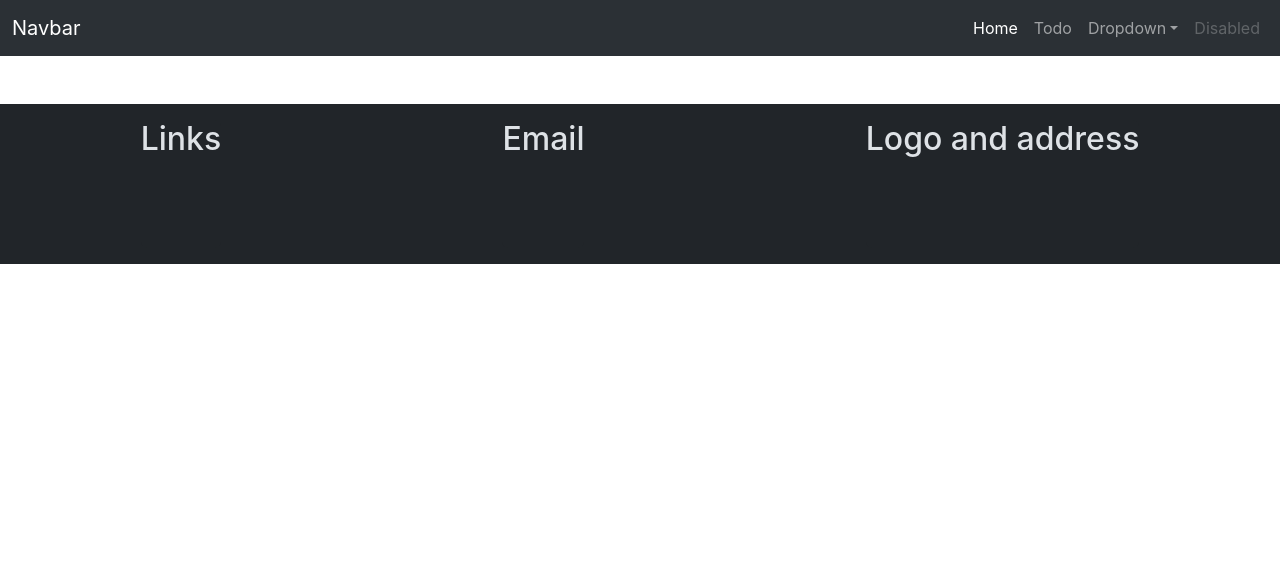
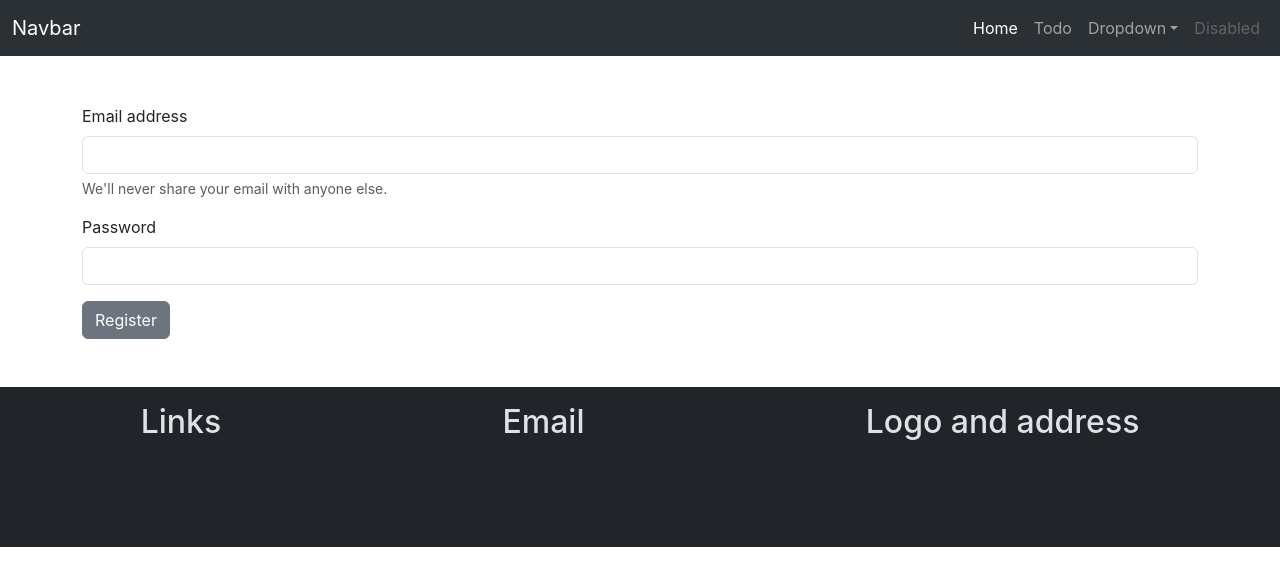
Before and after one commit to shoaib900/ee_landingpage, a React (Create React App) app: page /register in a window 1280 px wide. Shown: the top 586 px of the page. Built offline with nearby package versions, Linux system fonts and the light colour scheme.

Commit message:
auth firebase react js

```diff
--- a/package.json
+++ b/package.json
@@ -7,6 +7,7 @@
     "@testing-library/jest-dom": "^6.9.1",
     "@testing-library/react": "^16.3.2",
     "@testing-library/user-event": "^13.5.0",
+    "firebase": "^12.12.0",
     "react": "^19.2.5",
     "react-dom": "^19.2.5",
     "react-router-dom": "^7.14.1",
--- a/src/App.js
+++ b/src/App.js
@@ -4,6 +4,8 @@ import { BrowserRouter,Route,Routes } from 'react-router-dom'
 import Todo from './routes/Todo'
 import Navbar from './components/Navbar'
 import Bottombar from './components/Bottombar'
+import Login from './auth/Login'
+import Register from './auth/Register'
 
 const App = () => {
   return (
@@ -13,6 +15,8 @@ const App = () => {
       <Routes>
         <Route path='/' element={<Home />} />
         <Route path="/todo" element={<Todo /> } />
+        <Route path="/login" element={<Login />} />
+        <Route path="/register" element={<Register />} />
       </Routes>
 
       <Bottombar />
--- /dev/null
+++ b/src/auth/Login.js
@@ -0,0 +1,46 @@
+import React, { useState } from 'react'
+import { auth } from './fbConfig';
+import { signInWithEmailAndPassword } from "firebase/auth";
+import { useNavigate } from 'react-router-dom';
+
+const Login = () => {
+    const [email, setEmail] = useState("");
+    const [password, setPassword] = useState("");
+
+    const navigate = useNavigate();
+
+    const handleSubmit = async (e) => {
+        e.preventDefault();
+        try {
+            await signInWithEmailAndPassword(auth, email, password);
+            console.log("login successfully")
+            navigate("/");
+
+        } catch (error) {
+            console.log(error)
+
+        }
+    }
+
+    return (
+        <div className='container mt-5'>
+            <form onSubmit={handleSubmit}>
+                <div class="mb-3">
+                    <label for="exampleInputEmail1" class="form-label">Email address</label>
+                    <input type="email" class="form-control" id="exampleInputEmail1" aria-describedby="emailHelp"
+                        value={email} onChange={(e) => setEmail(e.target.value)} />
+                    <div id="emailHelp" class="form-text">We'll never share your email with anyone else.</div>
+                </div>
+                <div class="mb-3">
+                    <label for="exampleInputPassword1" class="form-label">Password</label>
+                    <input type="password" class="form-control" id="exampleInputPassword1" value={password} onChange={(e) => setPassword(e.target.value)} />
+                </div>
+
+                <button type="submit" class="btn btn-primary">Login</button>
+            </form>
+
+        </div>
+    )
+}
+
+export default Login
--- /dev/null
+++ b/src/auth/Register.js
@@ -0,0 +1,46 @@
+import React, { useState } from 'react'
+import { auth } from './fbConfig';
+import { createUserWithEmailAndPassword, signInWithEmailAndPassword } from "firebase/auth";
+import { useNavigate } from 'react-router-dom';
+
+const Register = () => {
+    const [email, setEmail] = useState("");
+    const [password, setPassword] = useState("");
+
+    const navigate = useNavigate();
+
+    const handleSubmit = async (e) => {
+        e.preventDefault();
+        try {
+            await createUserWithEmailAndPassword(auth, email, password);
+            console.log("registration successfully")
+            navigate("/login");
+
+        } catch (error) {
+            console.log(error)
+
+        }
+    }
+
+    return (
+        <div className='container mt-5'>
+            <form onSubmit={handleSubmit}>
+                <div class="mb-3">
+                    <label for="exampleInputEmail1" class="form-label">Email address</label>
+                    <input type="email" class="form-control" id="exampleInputEmail1" aria-describedby="emailHelp"
+                        value={email} onChange={(e) => setEmail(e.target.value)} />
+                    <div id="emailHelp" class="form-text">We'll never share your email with anyone else.</div>
+                </div>
+                <div class="mb-3">
+                    <label for="exampleInputPassword1" class="form-label">Password</label>
+                    <input type="password" class="form-control" id="exampleInputPassword1" value={password} onChange={(e) => setPassword(e.target.value)} />
+                </div>
+
+                <button type="submit" class="btn btn-secondary">Register</button>
+            </form>
+
+        </div>
+    )
+}
+
+export default Register
--- /dev/null
+++ b/src/auth/fbConfig.js
@@ -0,0 +1,15 @@
+import { initializeApp } from "firebase/app";
+import { getAuth } from "firebase/auth";
+
+const firebaseConfig = {
+  apiKey: "AIzaSyAx8SySBwGy5IFsOMLDoZtWLONvmLEiSkI",
+  authDomain: "exceledge123.firebaseapp.com",
+  projectId: "exceledge123",
+  storageBucket: "exceledge123.firebasestorage.app",
+  messagingSenderId: "608120429040",
+  appId: "1:608120429040:web:8cf08ee1ba380c0ab76535"
+};
+
+
+const app = initializeApp(firebaseConfig);
+export const auth = getAuth(app)
```
Also changed, not shown: 1 other file (tests, documents, lock files or other folders).
